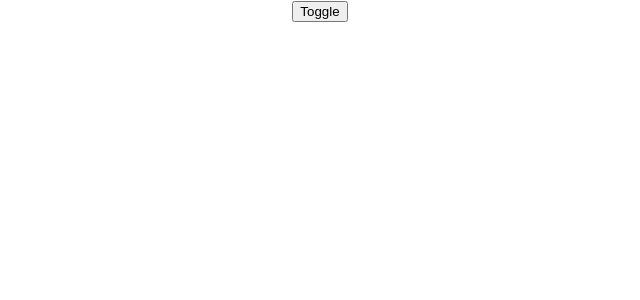
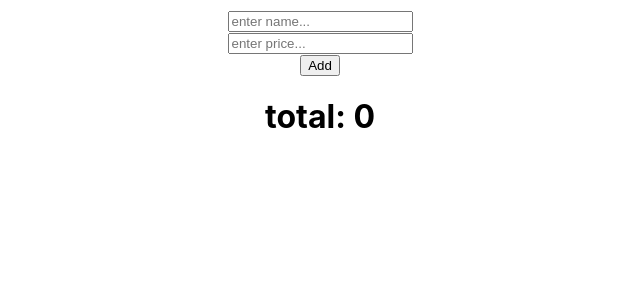
Before and after one commit to duyme18/tiktok, a React (Create React App) app: page / in a window 1280 px wide. Shown: the top 300 px of the page, without its empty margins (320-960 px from the left). Built offline with nearby package versions, Linux system fonts and the light colour scheme.

Commit message:
use memo

```diff
--- a/src/App.js
+++ b/src/App.js
@@ -1,13 +1,65 @@
 import './App.css';
-import Content from './Content';
-import { useState } from 'react';
+import { useState, useMemo, useRef } from 'react';
+
+// useMemo: hooks: tránh thực hiện lại 1 logic nào đó không cần thiết
+
+// memo: tránh component bị re render trong tình huống không cần thiết
 
 function App() {
-  const [show, setShow] = useState(false)
+
+  const [name, setName] = useState('')
+  const [price, setPrice] = useState('')
+  const [products, setProducts] = useState([])
+  const refInput = useRef(null);
+
+  const handleSubmit = () => {
+    setProducts([...products, {
+      name,
+      price: + price
+    }])
+    refInput.current.focus();
+
+    setName('')
+    setPrice('')
+  }
+
+  const handleDelete = (index) => {
+    if (products.length > 0) {
+      setProducts(product => {
+        const newProducts = [...product];
+        newProducts.splice(index, 1);
+        return newProducts;
+      })
+    }
+  }
+
+  // const total = products.reduce((result, product) => result + product.price, 0)
+
+  const total = useMemo(() => {
+    const result = products.reduce((result, product) => {
+      console.log('tinh toan lai...')
+      return result + product.price;
+    }, 0)
+    return result;
+  }, [products])
+
+  console.log(products)
+
   return (
-    <div className="App">
-      <button onClick={() => setShow(!show)}>Toggle</button>
-      {show && <Content />}
+    <div className="App" style={{ padding: '10px 32px' }}>
+      <input ref={refInput} value={name} placeholder='enter name...' onChange={e => setName(e.target.value)} />
+      <br />
+      <input value={price} placeholder='enter price...' onChange={e => setPrice(e.target.value)} />
+      <br />
+      <button onClick={handleSubmit}>Add</button>
+      <h1>total: {total}</h1>
+      <ul>
+        {products.map((product, index) => (
+          <li key={index}>{product.name}: {product.price}
+            <button onClick={() => handleDelete(index)}>Xóa</button>
+          </li>
+        ))}
+      </ul>
     </div>
   );
 }
```
